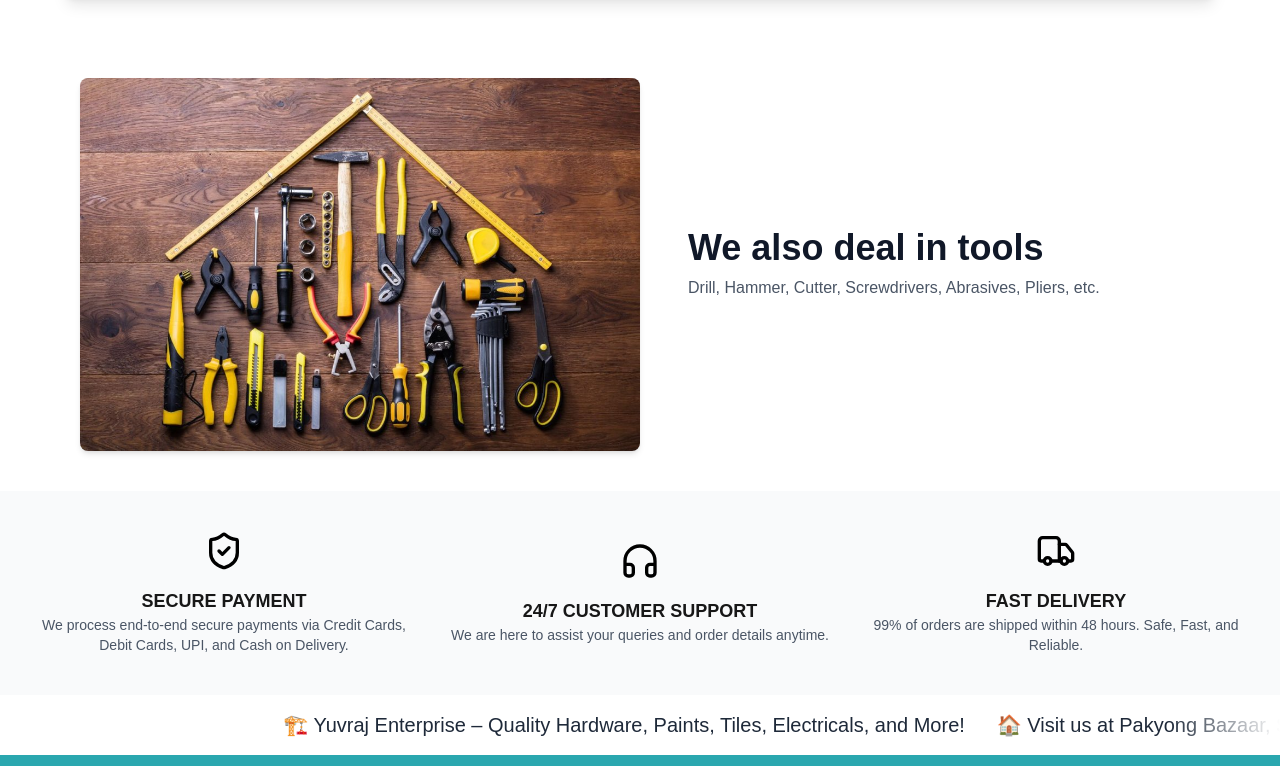
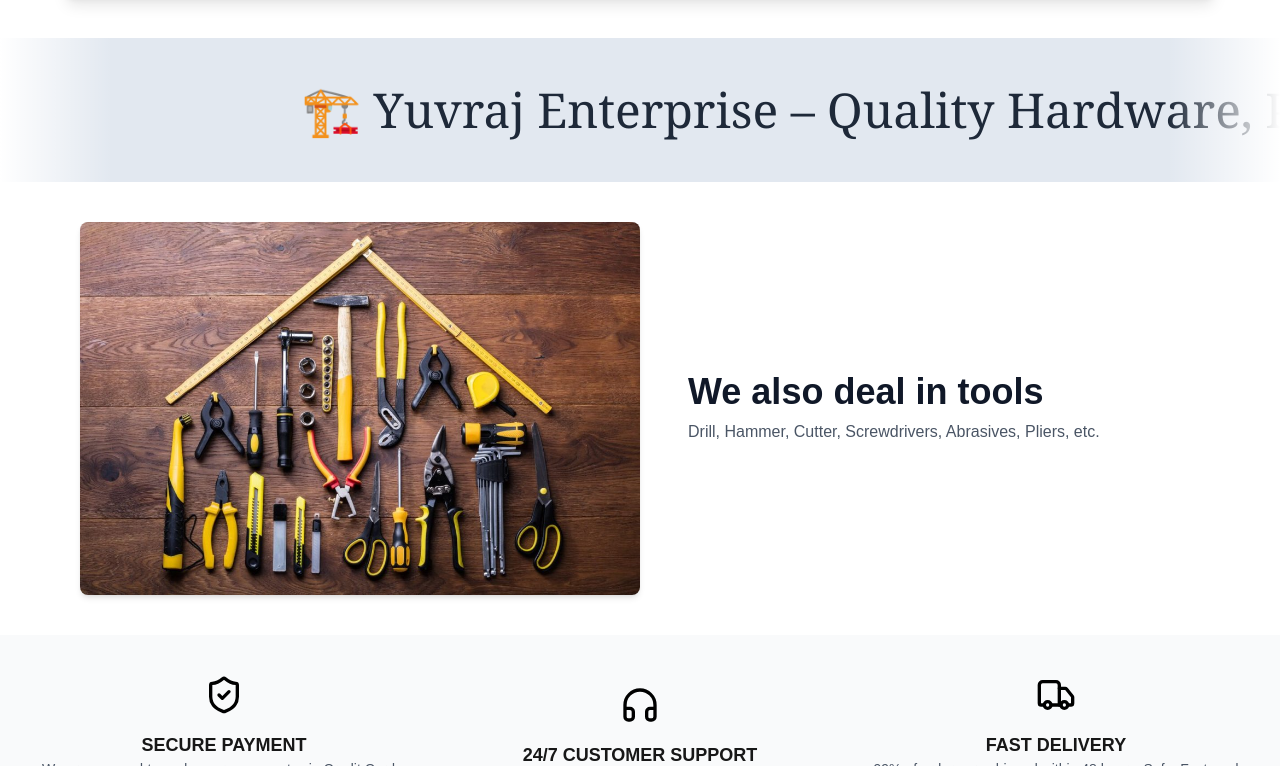
Before and after one commit to A5shi5h/yuvrajenterprise, a Next.js app: page / in a window 1280 px wide. Shown: the part 1074-1840 px from the top of the page. Built offline with nearby package versions, Linux system fonts and the light colour scheme.

Commit message:
improvement in marquee

```diff
--- a/app/page.tsx
+++ b/app/page.tsx
@@ -13,9 +13,9 @@ export default function Page() {
      <Navbar />
      <Hero />
      <BestSellers />
+     <Marquee />
      <PromoBanner />
      <FeaturesSection />
-     <Marquee />
      <Footer />
     </>
    );
--- a/components/Marquee.tsx
+++ b/components/Marquee.tsx
@@ -3,14 +3,14 @@ import { motion } from "framer-motion";
 
 const Marquee = () => {
   return (
-    <div className="relative w-full overflow-hidden bg-white py-4">
+    <div className="relative w-full overflow-hidden bg-slate-200 py-4">
       {/* Fade Effects on Edges */}
       <div className="pointer-events-none absolute left-0 top-0 h-full w-28 bg-gradient-to-r from-white to-transparent  z-10" />
       <div className="pointer-events-none absolute right-0 top-0 h-full w-28 bg-gradient-to-l from-white to-transparent z-10" />
 
       {/* Animated Marquee Content */}
       <motion.div
-        className="whitespace-nowrap flex gap-8 text-xl font-medium text-gray-800"
+        className="whitespace-nowrap flex gap-8 text-5xl font-serif text-gray-800 m-8 max-sm:text-2xl"
         initial={{ x: "100%" }}
         animate={{ x: "-100%" }}
         transition={{ duration: 15, repeat: Infinity, ease: "linear" }}
```
